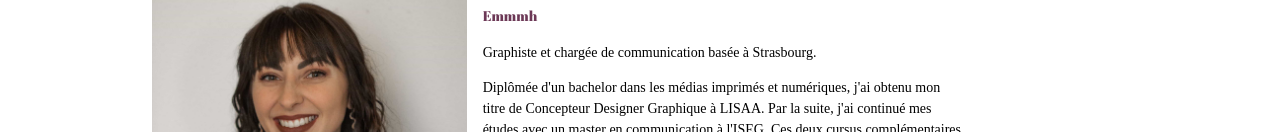
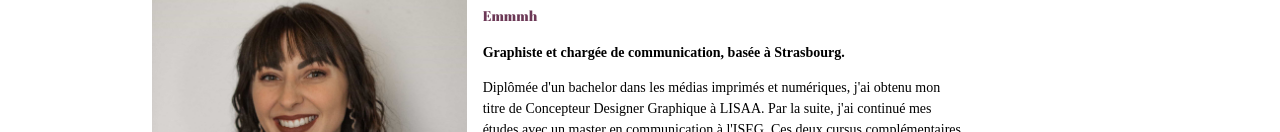
Before and after one commit to emfaa/portfolio2020, a website: page a-propos/index.html in a window 1280 px wide. Shown: the part 241-373 px from the top of the page. Drawn offline with nearby package versions, Linux system fonts and the light colour scheme; a web font is replaced by a local one.

Commit message:
a propos

```diff
--- a/a-propos/index.html
+++ b/a-propos/index.html
@@ -44,7 +44,7 @@
             <h1 class="mt2 mb1 f4 abril">Emeline Faath</h1>
             <p class="prune mt2 mb3 f6 abril">Emmmh</p>
             <div class="glegoo f6 lh-copy">
-              <p>Graphiste et chargée de communication basée à Strasbourg.</p>
+              <p class ="b">Graphiste et chargée de communication, basée à Strasbourg.</p>
 
               <p>
                 Diplômée d'un bachelor dans les médias imprimés et numériques, j'ai obtenu mon titre de Concepteur Designer Graphique à LISAA. Par la suite, j'ai continué mes études avec un master en communication à l'ISEG. Ces deux cursus complémentaires me permettent aujourd'hui d'avoir une palette de compétences large qui me donne l'opportunité de me différencier.
```
